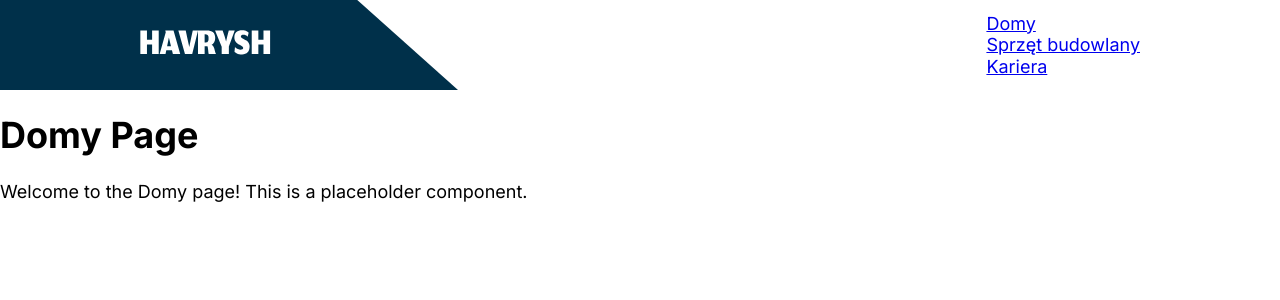
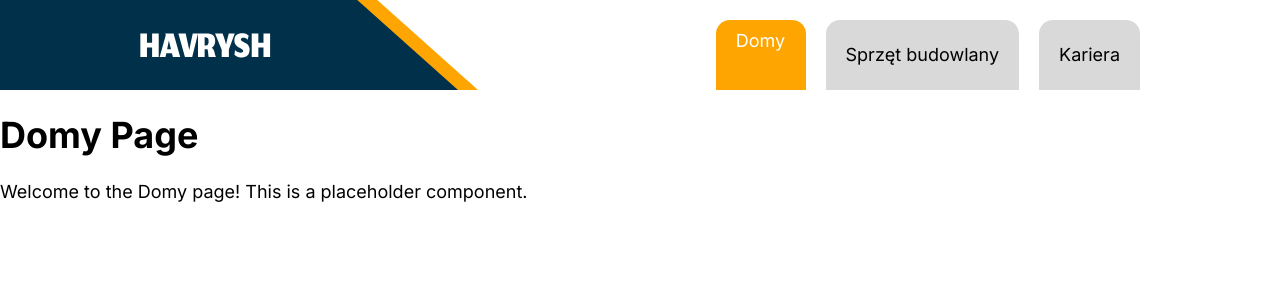
Before and after one commit to Yura-Platonov/project, a React (Create React App) app: page / in a window 1280 px wide. Shown: the top 300 px of the page. Built offline with nearby package versions, Linux system fonts and the light colour scheme.

Commit message:
making header

```diff
--- a/src/App.jsx
+++ b/src/App.jsx
@@ -1,6 +1,6 @@
 import React from 'react';
 import { Route, Routes } from 'react-router-dom';
-import './index.css';
+// import './index.css';
 import Header from './components/Header/Header';
 import Domy from './pages/Domy/Domy';
 import Kariera from './pages/Kariera/Kariera';
--- a/src/components/Header/Header.jsx
+++ b/src/components/Header/Header.jsx
@@ -1,26 +1,18 @@
 import React from 'react';
-import { Link } from 'react-router-dom';
+import { NavLink  } from 'react-router-dom';
 import { ReactComponent as Logo } from '../../images/Logo.svg';
 import css from './Header.module.css';
 
 const Header = () => {
   return (
     <header className={css.header}>
-      <div className={css.logoContainer}>
-        <Logo />
-      </div>
+      <Logo />
       <nav className={css.navigation}>
-        <ul className={css.navList}>
-          <li className={css.navItem}>
-            <Link to="/" className={css.navLink}>Domy</Link>
-          </li>
-          <li className={css.navItem}>
-            <Link to="/technika" className={css.navLink}>Sprzęt budowlany</Link>
-          </li>
-          <li className={css.navItem}>
-            <Link to="/kariera" className={css.navLink}>Kariera</Link>
-          </li>
-        </ul>
+        <div  className={css.navList}>
+            <NavLink  to="/" className={css.navLink}>Domy</NavLink>
+            <NavLink  to="/technika" className={css.navLink}>Sprzęt budowlany</NavLink>
+            <NavLink  to="/kariera" className={css.navLink}>Kariera</NavLink>
+        </div>
       </nav>
     </header>
   );
--- a/src/components/Header/Header.module.css
+++ b/src/components/Header/Header.module.css
@@ -6,39 +6,42 @@
     height: 90px;
     box-sizing: border-box;
     padding: 20px 140px;
-    background-image: url('/src/images/headerBlue.svg');
-    background-size: contain;
-    background-repeat: no-repeat;
-    background-position: left;
-
-  }
-
-  .logo-container {
-    display: flex;
-    align-items: center;
+    background-image: url('/src/images/headerBlue.svg'), url('/src/images/headerOrange.svg');
+    background-size: contain, contain;
+    background-repeat: no-repeat, no-repeat ;
+    background-position: 0px 0px, 20px 0px;
   }
 
   .navigation {
     display: flex;
+    height: 100%;
   }
 
-  .nav-list {
+  .navList {
     list-style: none;
     display: flex;
+    gap: 20px;
+
     margin: 0;
     padding: 0;
   }
 
-  .nav-item {
-    margin-left: 20px;
+  .navLink {
+    display: flex;
+    align-items: center;
+    justify-content: center;
+    box-sizing: border-box;
+    min-width: 90px;
+    height: 70px;
+    padding: 20px;
+    color: black;
+    background: #D9D9D9;
+    border-radius: 14px 14px 0 0;
+    text-decoration: none;
+    font-weight: 400;
   }
 
-  .nav-link {
-    text-decoration: none;
-    color: #333;
-    font-weight: bold;
-  }
-
-  .nav-link:hover {
-    color: #007bff;
-  }
+  .navLink:hover {
+    cursor: pointer;
+    color: white;
+    background: #FFA502 ;  }
--- a/src/index.css
+++ b/src/index.css
@@ -25,3 +25,10 @@ ul {
   margin-left: auto;
   margin-right: auto;
 }
+
+.active{
+  color: white;
+  background: #FFA502;
+  padding: 10px 20px;
+  align-items: start;
+}
```
Also changed, not shown: src/images/headerOrange.svg (added).
